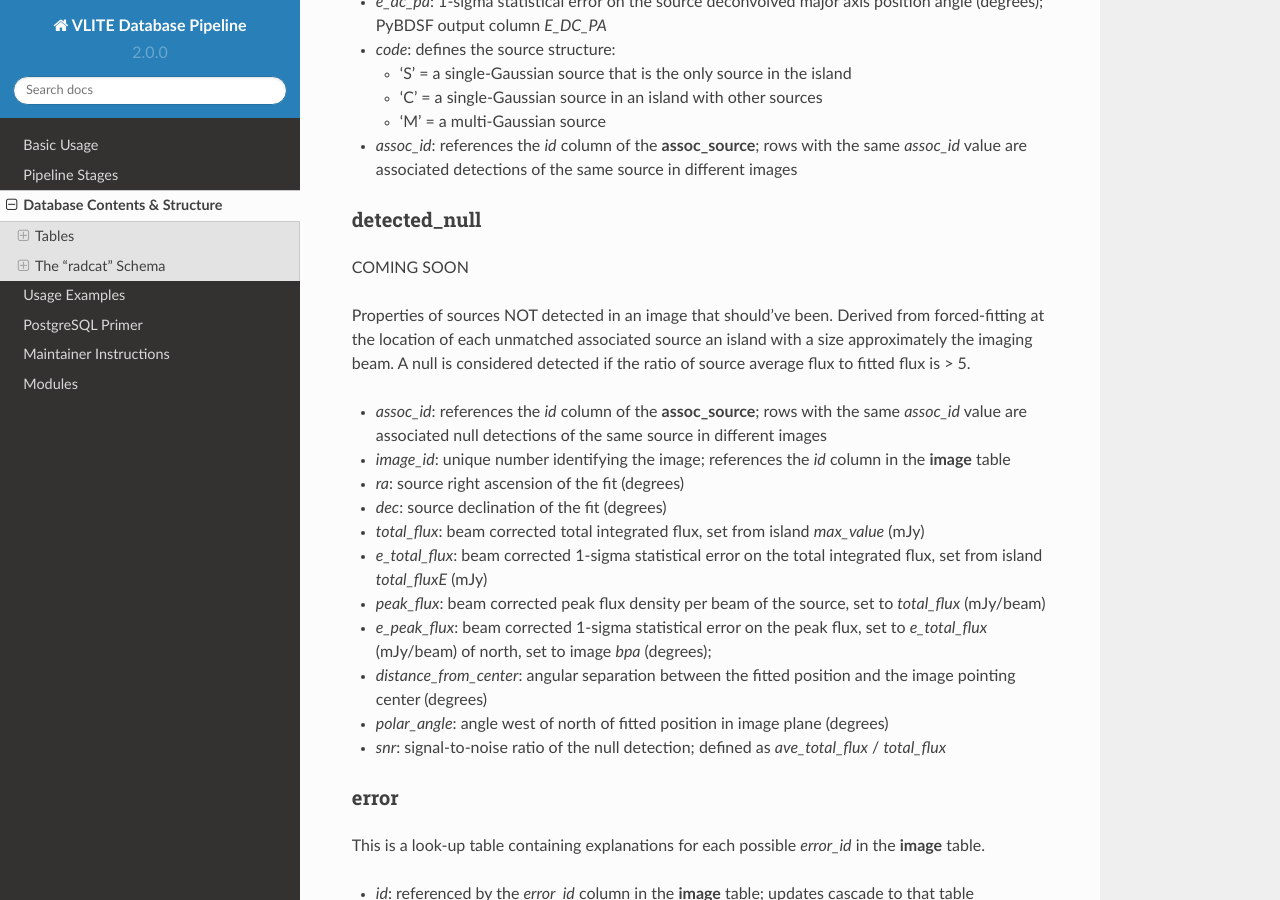
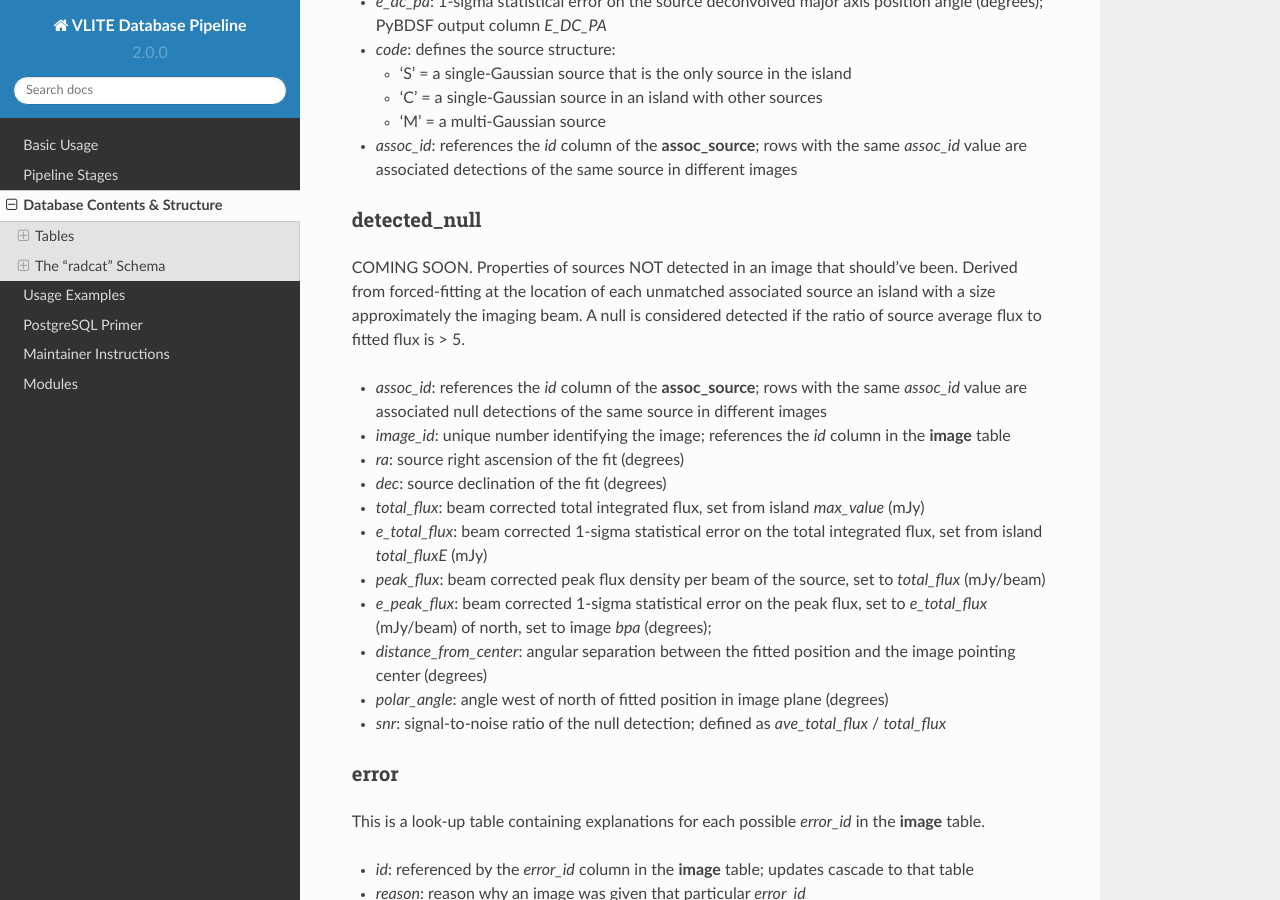
Before and after one commit to epolisensky/VLITE, a Sphinx documentation site: the page built from vdp/docs/source/database.rst, in a window 1280 px wide and 900 px high, scrolled down 3860 px. Built offline with Sphinx 7.4.7 and the Read the Docs theme 2.0.0, drawn with Linux system fonts in a browser that asks for light colours.

Commit message:
Doc update

```diff
--- a/vdp/docs/source/database.rst
+++ b/vdp/docs/source/database.rst
@@ -223,9 +223,7 @@ are either adapted or straight from their documentation.
 ***************
 detected_null
 ***************
-COMING SOON
-
-Properties of sources NOT detected in an image that should've been.
+COMING SOON. Properties of sources NOT detected in an image that should've been.
 Derived from forced-fitting at the location of each unmatched
 associated source an island with a size approximately the imaging beam.
 A null is considered detected if the ratio of source average
```
